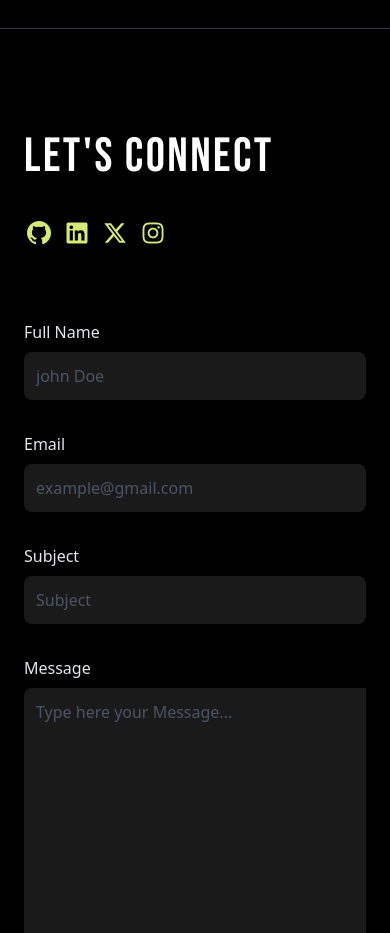
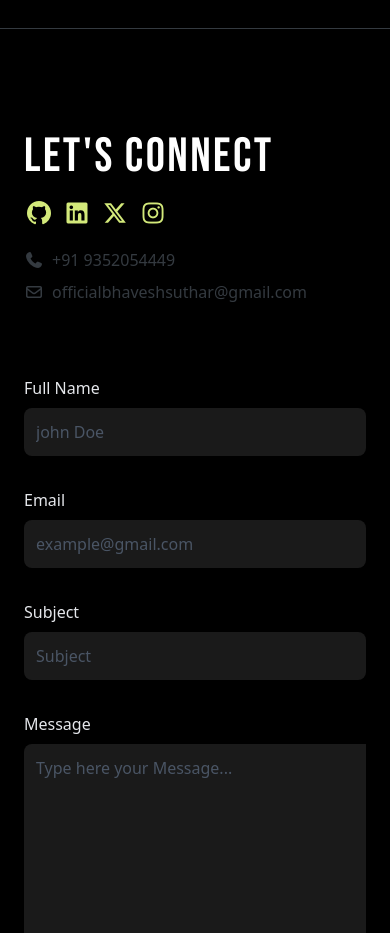
Before and after one commit to suthar-bhavesh/bhavesh-suthar, a website: page index.html in a window 390 px wide. Shown: the part 5980-6913 px from the top of the page. Drawn offline with Linux system fonts and the light colour scheme; a web font is replaced by a local one.

Commit message:
phone number and Email id added

```diff
--- a/index.html
+++ b/index.html
@@ -334,7 +334,7 @@
         <section class="contact-form">
             <div
                 class="form-content max-w-7xl mx-auto md:flex lg:flex-row flex-col md:mt-34 mt-7 flex gap-4 md:justify-between p-6 text-left md:items-start lg:items-center lg:gap-40 md:g-40">
-                <div class="about-heading flex gap-10 flex-col">
+                <div class="about-heading flex gap-5 flex-col">
                     <h2
                         class="md:text-5xl text-5xl uppercase font-bebas tracking-wider font-light w-80 text-white sm:text-left">
                         Let's Connect
@@ -349,6 +349,15 @@
                         <a href="https://hosturl.info/31UQuC" target="_blank"><i
                                 class="fa-brands fa-instagram text-[#D3E97A] text-2xl"></i></a>
                     </div>
+                    <div class="contact-detail flex flex-col gap-2">
+                        <a href="tel: +91 9352054449" class="text-[#343a40] flex gap-2 items-center"><i
+                                class="fa-solid fa-phone"></i>+91
+                            9352054449</a>
+                        <a href="mailto: officialbhaveshsuthar@gmail.com"
+                            class="text-[#343a40] flex gap-2 items-center"><i
+                                class="fa-regular fa-envelope"></i>officialbhaveshsuthar@gmail.com</a>
+                    </div>
+
                 </div>
                 <div class="main-form mt-14 w-full lg:mt-0 md:w-180 lg:w-160">
                     <form action="#" method="post" class="w-full text-white myForm relative">
```
Also changed, not shown: src/output.css.
